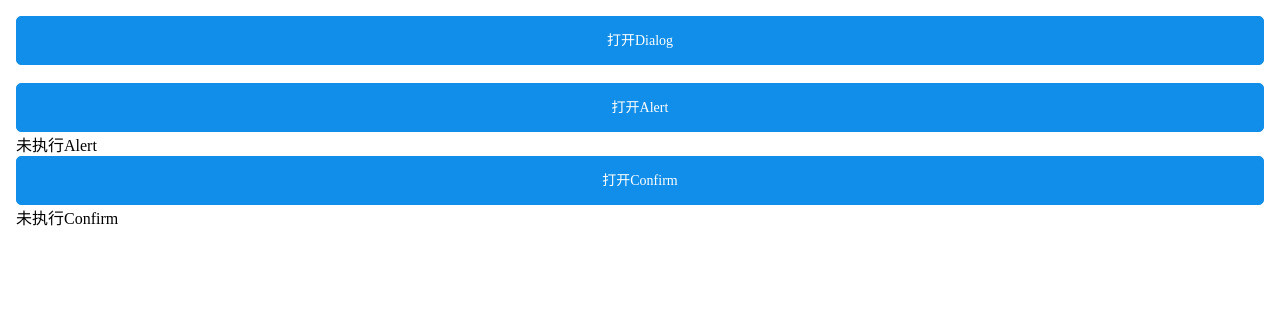
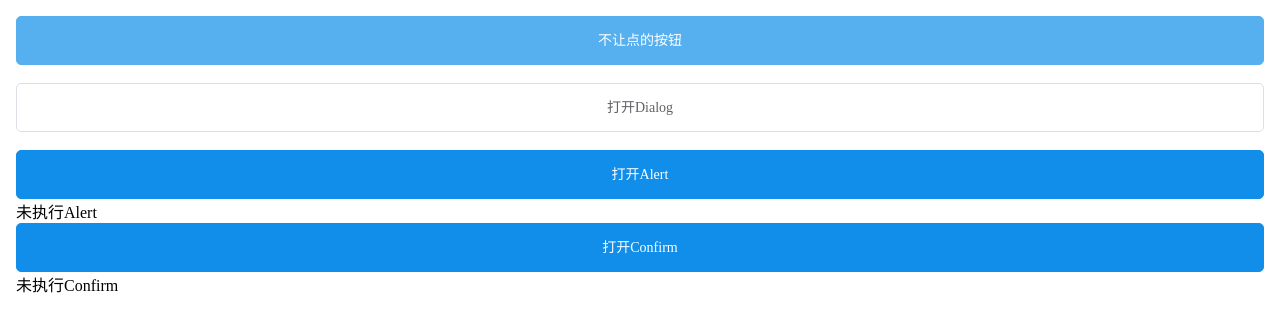
Before and after one commit to zhongmeizhi/uuz, a React (Create React App) app: page / in a window 1280 px wide. Shown: the top 332 px of the page. Built offline with nearby package versions, Linux system fonts and the light colour scheme.

Commit message:
完成Confirm 优化 Button

```diff
--- a/src/styles/alert.scss
+++ b/src/styles/alert.scss
@@ -1,6 +1,6 @@
 .zui-dialog {
     .zui-alert-title {
-        font-size: 22px;
+        font-size: 20px;
         text-align: center;
     }
     .zui-alert-content {
--- a/src/styles/button.scss
+++ b/src/styles/button.scss
@@ -20,4 +20,8 @@
             border: 1px solid $primaryColor;
         }
     }
+    &.zui-button-disbale {
+        pointer-events: none;
+        opacity: 0.7;
+    }
 }
--- a/src/styles/confirm.scss
+++ b/src/styles/confirm.scss
@@ -1,11 +1,11 @@
 .zui-dialog {
     .zui-confirm-title {
-        font-size: 22px;
+        font-size: 20px;
         text-align: center;
     }
     .zui-confirm-content {
         margin: 12px 0 16px;
-        font-size: 12px;
+        font-size: 14px;
         color: #888;
     }
     .zui-confirm-btn-box {
--- a/src/test-page/TestShow.tsx
+++ b/src/test-page/TestShow.tsx
@@ -36,8 +36,8 @@ export default function TestDialog() {
     const openConfirm = () => {
         setConfirmTxt('打开 Confirm');
         confirm.show({
-            title: <div>这里是标题</div>,
-            content: <TestContent></TestContent>,
+            title: '标题咯',
+            content: '哒哒哒。拉面好吃吗？阔落好喝吗？听说猪肉又涨价了。滴滴滴。滴滴滴滴滴滴。滴滴滴',
             onCancel: () => {
                 setConfirmTxt('取消 Confirm');
             },
@@ -49,7 +49,9 @@ export default function TestDialog() {
 
     return (
         <div>
-            <Button onClick={openDialog}>打开Dialog</Button>
+            <Button disabled>不让点的按钮</Button>
+            <br></br>
+            <Button type="raw" onClick={openDialog}>打开Dialog</Button>
             <br></br>
             <Button onClick={openAlert}>打开Alert</Button>
             { alertTxt }
```
Also changed, not shown: 1 other file (tests, documents, lock files or other folders).
